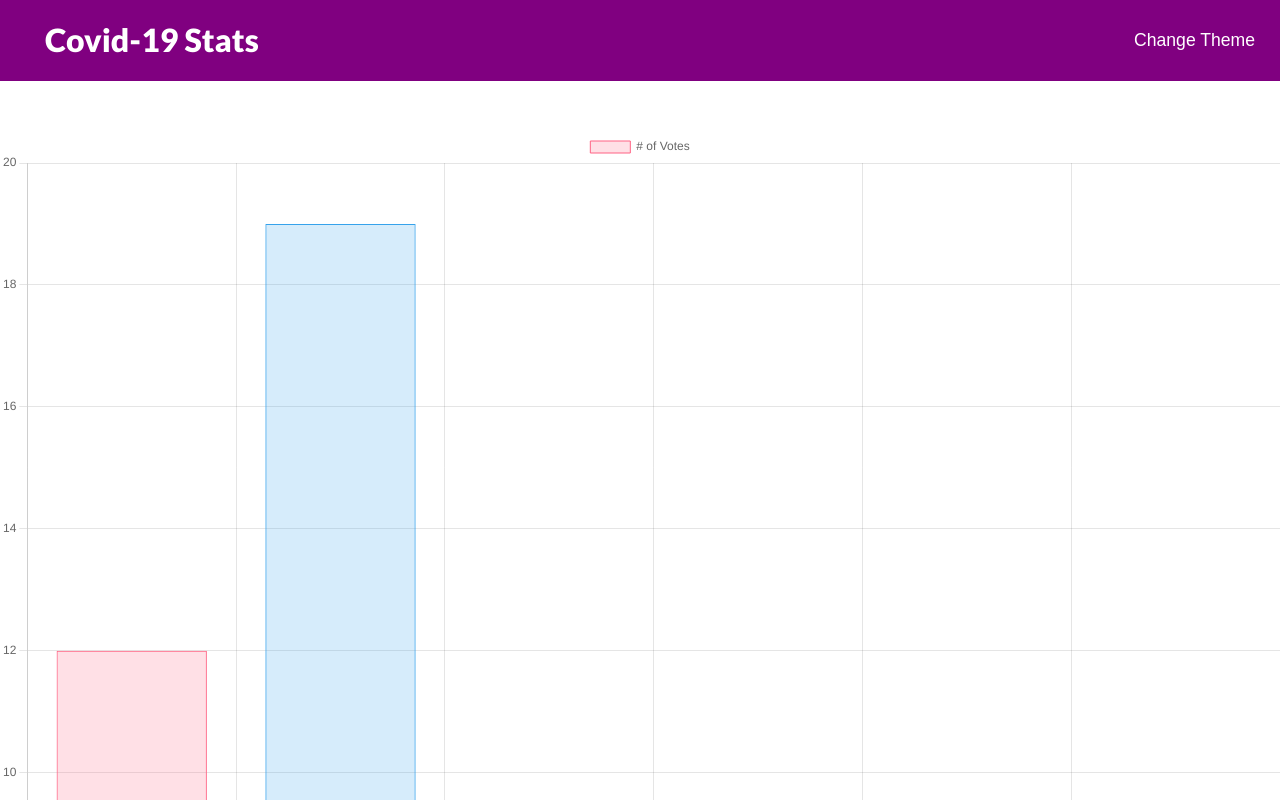
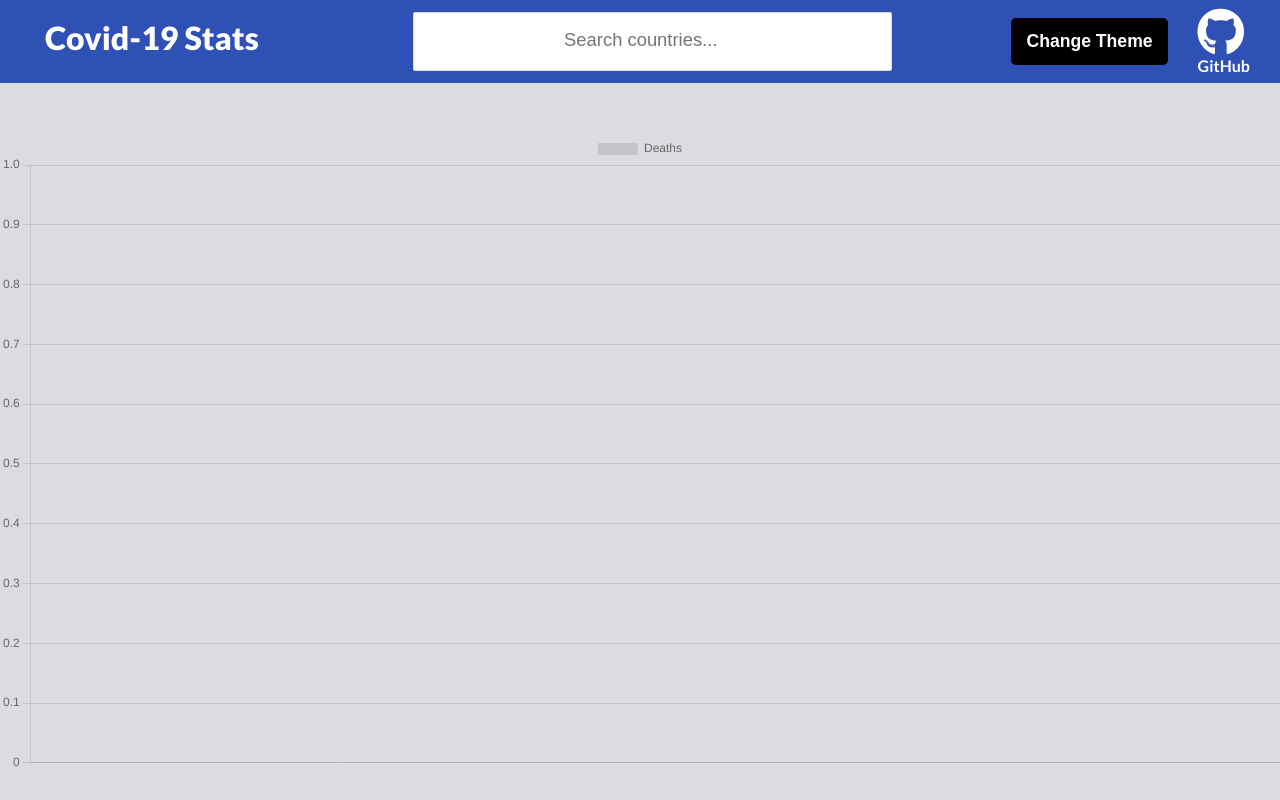
Before and after one commit to nwnordahl/covid-chart, a website built with Parcel: page src/index.html in a window 1280 px wide. Shown: the top 800 px of the page. Built offline with nearby package versions, Linux system fonts and the light colour scheme; no server answers.

Commit message:
style update ++

```diff
--- a/package.json
+++ b/package.json
@@ -14,6 +14,7 @@
     "parcel-bundler": "^1.12.5"
   },
   "dependencies": {
-    "chart.js": "^3.2.0"
+    "chart.js": "^3.2.0",
+    "moment": "^2.29.1"
   }
 }
--- a/src/index.css
+++ b/src/index.css
@@ -1,4 +1,9 @@
 @import url("https://fonts.googleapis.com/css2?family=Lato:wght@100;300;400;700;900&display=swap");
+
+:root {
+  --light-gray: #dadce0;
+  --dark-blue: #2f51b5;
+}
 
 * {
   margin: 0;
@@ -6,9 +11,14 @@
 }
 
 body {
-  background-color: #fff;
+  background-color: var(--light-gray);
   color: #333;
   font-family: "Lato", sans-serif;
+}
+
+.dark-theme {
+  background-color: #333;
+  color: #fff;
 }
 
 .logo {
@@ -27,12 +37,14 @@ body {
 
 .theme-btn {
   font-size: 1.1rem;
-  background-color: purple;
+  font-weight: 700;
+  background-color: #000;
   color: #fff;
   padding: 10px 15px;
   border-radius: 5px;
   border: 0;
   margin: 10px;
+  margin-right: 30px;
 }
 
 .theme-btn:hover {
@@ -47,12 +59,56 @@ body {
 .navbar {
   display: flex;
   justify-content: space-between;
-  padding: 10px 0;
-  background-color: purple;
+  padding: 8px 0;
+  background-color: var(--dark-blue);
   margin-bottom: 50px;
 }
 
-.dark-theme {
-  background-color: #333;
+.navbar .dark-theme {
+  background-color: purple;
+  color: #000;
+}
+
+.fa-github {
   color: #fff;
 }
+
+.github-icon {
+  display: flex;
+  flex-direction: column;
+  justify-content: center;
+  color: #fff;
+  text-decoration: none;
+}
+
+.github-icon:hover {
+  transform: scale(0.97);
+}
+
+.misc {
+  display: flex;
+  margin-right: 30px;
+}
+
+#country-form {
+  display: flex;
+}
+
+.country-input {
+  padding: 10px 150px;
+  margin: 4px 0;
+  border-radius: 2px;
+  border: 1px solid var(--light-gray);
+}
+
+.country-input::-webkit-input-placeholder {
+  font-size: 1.15rem;
+}
+
+.country-input::-webkit-input-value {
+  font-size: 1.15rem;
+}
+
+.country-input:focus {
+  outline: none;
+}
--- a/src/index.html
+++ b/src/index.html
@@ -15,9 +15,27 @@
   <body>
     <div class="navbar">
       <h1 class="logo"><a href="index.html">Covid-19 Stats</a></h1>
-      <button id="change-theme" class="theme-btn">Change Theme</button>
+
+      <form id="country-form">
+        <input
+          type="search"
+          placeholder="Search countries..."
+          class="country-input"
+        />
+      </form>
+
+      <div class="misc">
+        <button id="change-theme" class="theme-btn">Change Theme</button>
+        <a
+          href="https://github.com/nwnordahl/covid-chart"
+          target="_blank"
+          class="github-icon"
+          ><i class="fab fa-github fa-3x"></i>
+          <h4>GitHub</h4></a
+        >
+      </div>
     </div>
-    <canvas id="canvas" width="400" height="400"></canvas>
+    <canvas id="canvas" width="100%"></canvas>
 
     <script src="./index.js"></script>
   </body>
--- a/src/index.js
+++ b/src/index.js
@@ -1,49 +1,63 @@
 import "./index.css";
 import Chart from "chart.js/auto";
+import moment from "moment";
 
+// Query selectors
 const body = document.querySelector("body");
 const themeButton = document.querySelector("#change-theme");
+const countryForm = document.querySelector("#country-form");
 
+// Chart setup
 const canvas = document.querySelector("#canvas");
 const context = canvas.getContext("2d");
 
+// Event listeners
 themeButton.addEventListener("click", () => {
   body.classList.toggle("dark-theme");
 });
 
+countryForm.addEventListener("submit", (event) => {
+  event.preventDefault();
+});
+
+countryForm.addEventListener("input", () => {});
+
+// Arrays
+const label = [];
+const deaths = [];
+const countries = [];
+
+// Fetch Covid-19 data
+fetch("https://api.covid19api.com/")
+  .then((response) => response.json())
+  .then((data) => console.log(data))
+  .catch((error) => console.log(error));
+
+fetch("https://api.covid19api.com/")
+  .then((response) => response.json())
+  .then((data) => data.forEach((element) => countries.push(element)))
+  .catch((error) => console.log(error));
+
+fetch("https://api.covid19api.com/dayone/country/norway")
+  .then((response) => response.json())
+  .then((data) =>
+    data.forEach((element) => {
+      deaths.push(element.Deaths);
+      label.push(element.Date.split("T")[0]);
+    })
+  )
+  .catch((error) => console.log(error));
+
+// Draw chart
 let chartInstance = new Chart(context, {
   type: "bar",
   data: {
-    labels: ["Red", "Blue", "Yellow", "Green", "Purple", "Orange"],
+    labels: label,
     datasets: [
       {
-        label: "# of Votes",
-        data: [12, 19, 3, 5, 2, 3],
-        backgroundColor: [
-          "rgba(255, 99, 132, 0.2)",
-          "rgba(54, 162, 235, 0.2)",
-          "rgba(255, 206, 86, 0.2)",
-          "rgba(75, 192, 192, 0.2)",
-          "rgba(153, 102, 255, 0.2)",
-          "rgba(255, 159, 64, 0.2)",
-        ],
-        borderColor: [
-          "rgba(255, 99, 132, 1)",
-          "rgba(54, 162, 235, 1)",
-          "rgba(255, 206, 86, 1)",
-          "rgba(75, 192, 192, 1)",
-          "rgba(153, 102, 255, 1)",
-          "rgba(255, 159, 64, 1)",
-        ],
-        borderWidth: 1,
+        label: "Deaths",
+        data: deaths,
       },
     ],
   },
-  options: {
-    scales: {
-      y: {
-        beginAtZero: true,
-      },
-    },
-  },
 });
```
Also changed, not shown: README.md, images/Screenshot from 2021-04-26 15-32-50.png (deleted), images/Screenshot from 2021-04-28 14-59-43.png (added), 1 other file.
